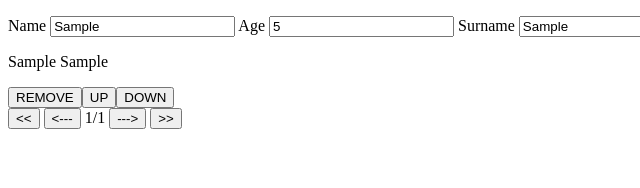
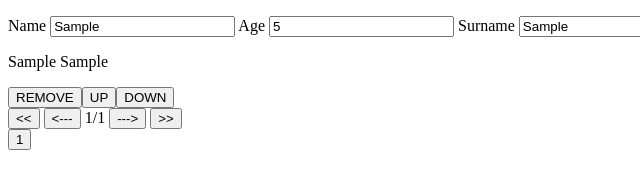
Before and after one commit to Sandx3/coderspro--formularz, a plain HTML site: page index.html in a window 1280 px wide. Both pictures are taken after typing "Sample", "5", "Sample" into the empty fields and a click on the button "ADD TO LIST". Shown: the full height of the page, 0-640 px from the left. Drawn offline with nearby package versions, Linux system fonts and the light colour scheme.

Commit message:
Add pages

```diff
--- a/app.js
+++ b/app.js
@@ -31,6 +31,8 @@ var main = function() {
 	var printList = function (){
 
 		$('#list_of_users').empty();
+		$('#pages').empty();
+
 		userArray.forEach(function(user, i){
 			if(i >= (page-1)*numberOfElementsPerPage && i<page*numberOfElementsPerPage){
 				var button = $('<button>REMOVE</button>').click(function(){
@@ -51,9 +53,20 @@ var main = function() {
 				$('#list_of_users').append('<p>' + user.name + ' ' + user.surname + '</p>').append(button).append(upButton).append(downButton);
 			}
 		})
+		for(var i=1; i<=numberOfPages; i++){
+			var button = $('<button>' + i + '</button>').click(function(){
+				goToPage(parseInt($(this).text()));
+			});
+			$('#pages').append(button);
+		}
 
 		$('#page').text(page);
 		$('#number_of_pages').text(numberOfPages);
+	}
+
+	var goToPage = function(pageNumber){
+		page = pageNumber;
+		printList();
 	}
 
 	var moveUp = function (user) {
@@ -95,6 +108,7 @@ var main = function() {
 		printList();
 	}
 
+
 	$('#next_page').click(function(){
 		if(page < numberOfPages) {
 			page++;
--- a/index.html
+++ b/index.html
@@ -28,6 +28,8 @@
 <input type="button" id="next_page" value="--->">
 <input type="button" id="last_page" value=">>">
 
+<div id="pages"></div>
+
 	<script src="https://code.jquery.com/jquery-2.2.4.min.js" integrity="sha256-BbhdlvQf/xTY9gja0Dq3HiwQF8LaCRTXxZKRutelT44=" crossorigin="anonymous">
 	</script>
 	<script type="text/javascript" src="app.js"></script>
```
